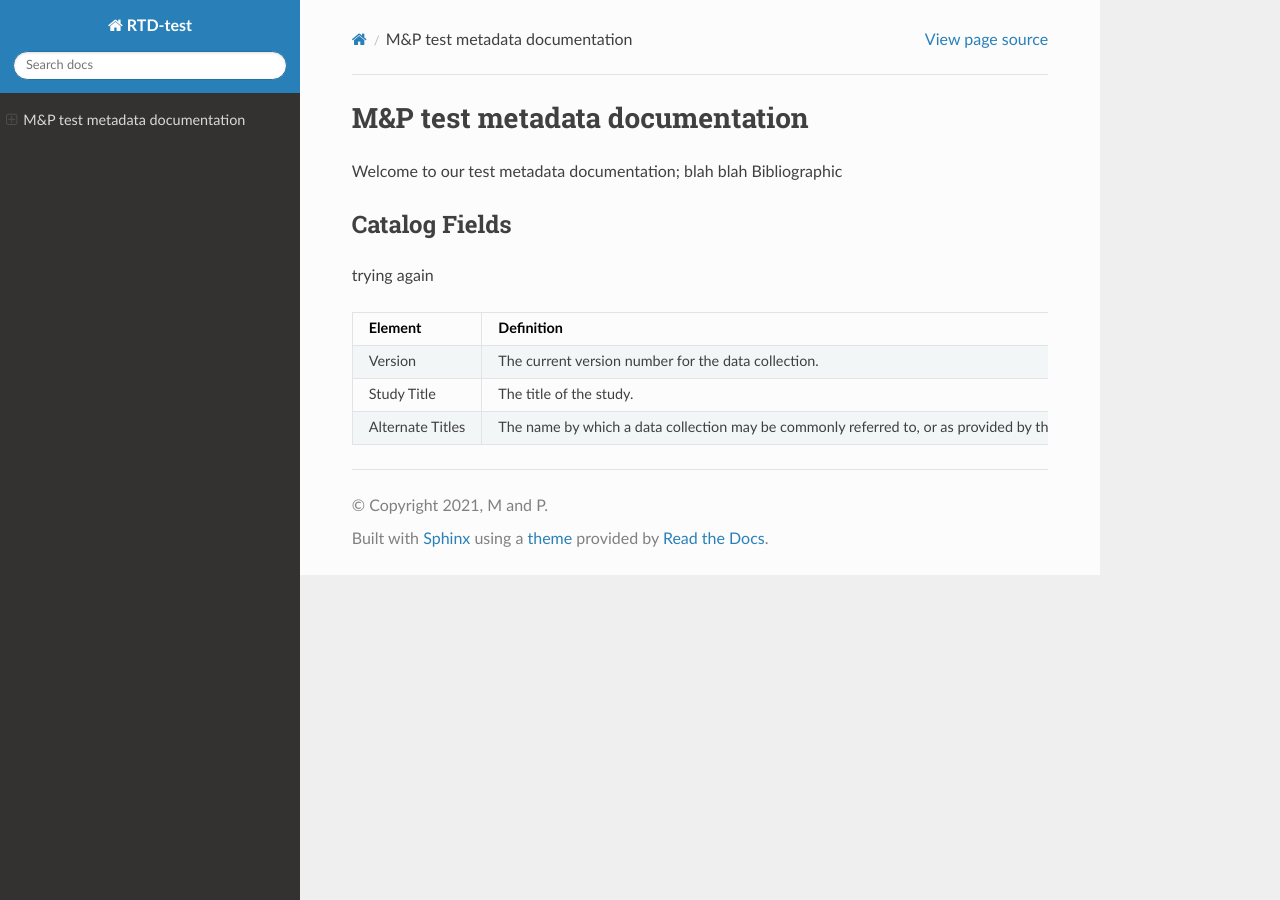
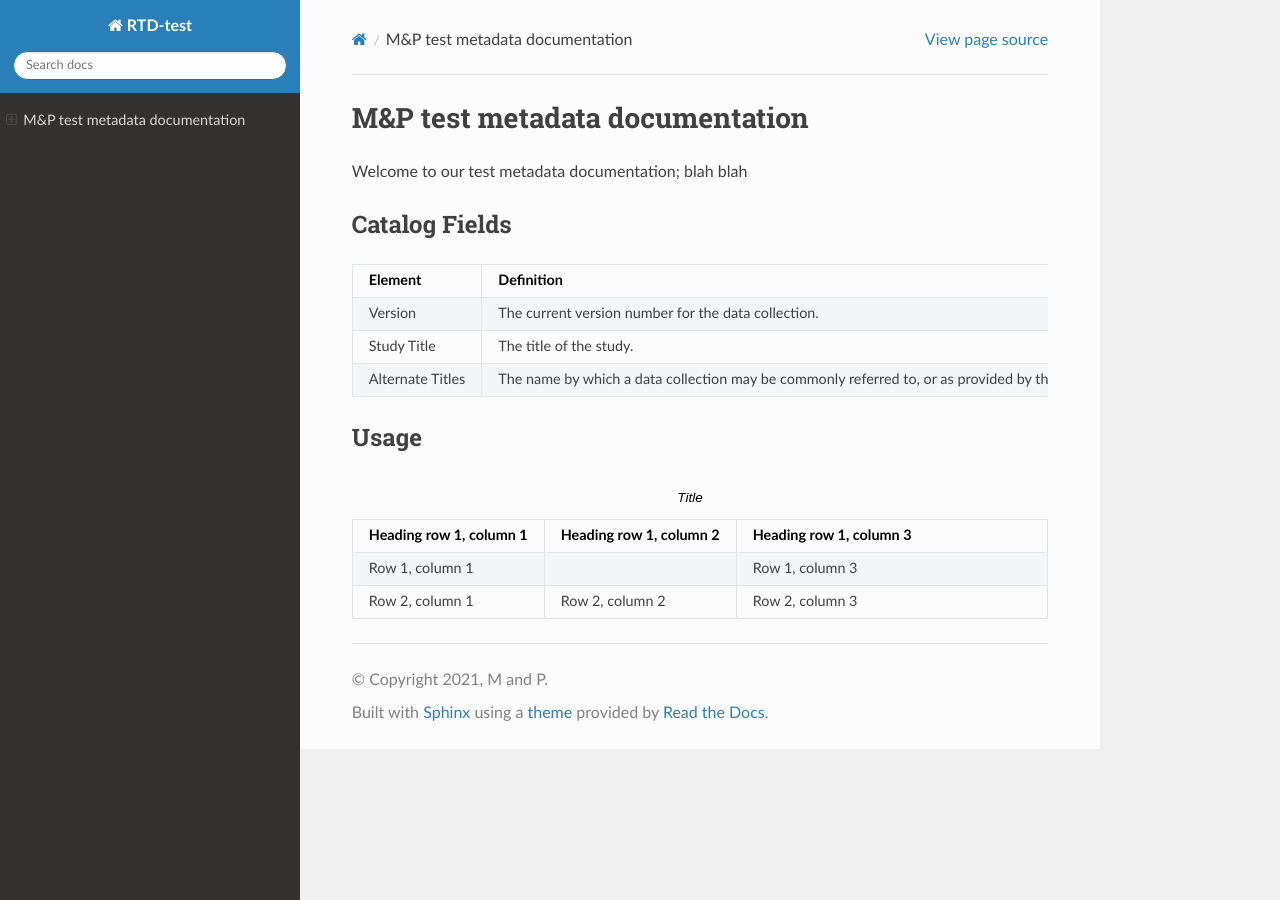
Before and after one commit to shallcro/rtd-test-20211021, a Sphinx documentation site: the page built from docs/source/index.rst, in a window 1280 px wide. Built offline with Sphinx 7.4.7 and the Read the Docs theme 2.0.0, drawn with Linux system fonts in a browser that asks for light colours.

Commit message:
table test5

```diff
--- a/docs/source/index.rst
+++ b/docs/source/index.rst
@@ -6,21 +6,39 @@
 M&P test metadata documentation
 ====================================
 
-Welcome to our test metadata documentation; blah blah Bibliographic
+Welcome to our test metadata documentation; blah blah
 
 Catalog Fields
---------------
-trying again
+**************
 
-+------------------+--------------------------------------------------------------------------------------------+
-| Element          | Definition                                                                                 |
-+==================+============================================================================================+
-| Version          | The current version number for the data collection.                                        |
-+------------------+--------------------------------------------------------------------------------------------+
-| Study Title      | The title of the study.                                                                    |
-+------------------+--------------------------------------------------------------------------------------------+
-| Alternate Titles | The name by which a data collection may be commonly referred to, or as provided by the PI. |
-+------------------+--------------------------------------------------------------------------------------------+
++------------------+-------------------------------------------------------+
+| Element          | Definition                                            |
++==================+=======================================================+
+| Version          | The current version number for the data collection.   |
++------------------+-------------------------------------------------------+
+| Study Title      | The title of the study.                               |
++------------------+-------------------------------------------------------+
+| Alternate Titles | The name by which a data collection may be commonly   |
+|                  | referred to, or as provided by the PI.                |
++------------------+-------------------------------------------------------+
+
+Usage
+*****
+
+.. _version
+.. list-table:: Title
+   :widths: 25 25 50
+   :header-rows: 1
+
+   * - Heading row 1, column 1
+     - Heading row 1, column 2
+     - Heading row 1, column 3
+   * - Row 1, column 1
+     -
+     - Row 1, column 3
+   * - Row 2, column 1
+     - Row 2, column 2
+     - Row 2, column 3
 
 
 
```
